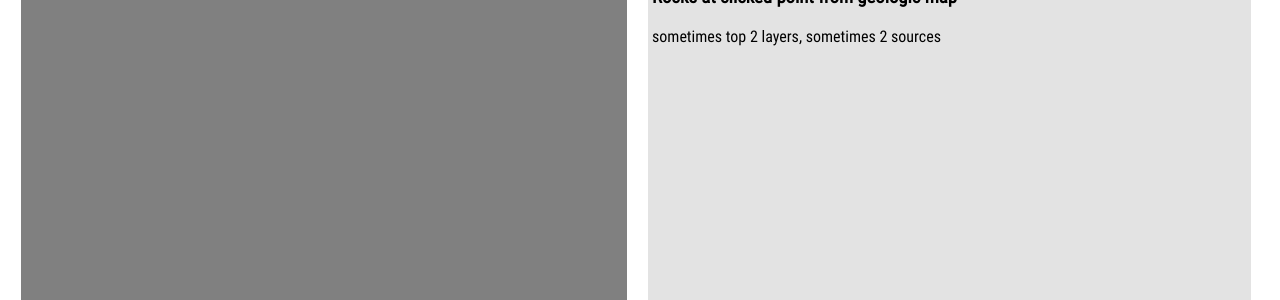
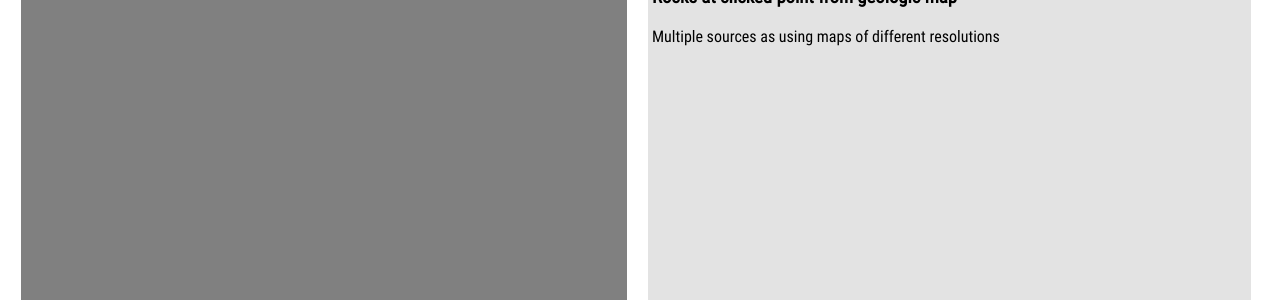
Before and after one commit to JustinGOSSES/LAGDAL, a Flask app: page / in a window 1280 px wide. Shown: the part 851-1151 px from the top of the page. Run offline with Flask 2, Linux system fonts and the light colour scheme; some libraries are stand-ins or nearby versions.

Commit message:
fixed issue with two different maps data being sent to openai

```diff
--- a/src/native_skills/macrostrat/macrostrat.py
+++ b/src/native_skills/macrostrat/macrostrat.py
@@ -22,7 +22,7 @@ def getPointLocationStratColumn(latitude,longitude):
             elif data[0]["max_thick"] > 200:  #### This only returns the first layer if the first layer is more than 200 meters thick. It does this as in most places that won't be out cropping locally!
                 data[0]
             else:
-                return data[0:2]  #### changed this to only the top 2 here! not sure this is right long term
+                return data[0:1]  #### changed this to only the top 1 instead of 2 here! not sure this is right long term. Sometimes top 2 are the top layers of two different maps. One for close zoom and one for far back. Don't want to say same thing twice so only using first item.
         else:
             return "No stratigraphic column data available for this location."
     except:
--- a/static/js/main.js
+++ b/static/js/main.js
@@ -222,7 +222,8 @@
                     data =  data["success"]["data"]
                     try {
                         data = data.slice(0, 2)
-                        data.sort((a, b) => a.b_age.localeCompare(b.b_age));
+                        //// when I thought these were first two layers, I ordered them by age but its different resolution maps being used!
+                        //data.sort((a, b) => a.b_age.localeCompare(b.b_age));
                       }
                       catch(err) {
                         data = data
--- a/templates/explore.html
+++ b/templates/explore.html
@@ -59,7 +59,7 @@
                 <div id="RocksAtSurfaceDiv" >
                     <span style="display:inline">
                         <h3>Rocks at clicked point from geologic map</h3>
-                        <p> sometimes top 2 layers, sometimes 2 sources</p>
+                        <p> Multiple sources as using maps of different resolutions</p>
                     </span>
                     <div id="results" class="results-container"></div>
                 </div>
```
